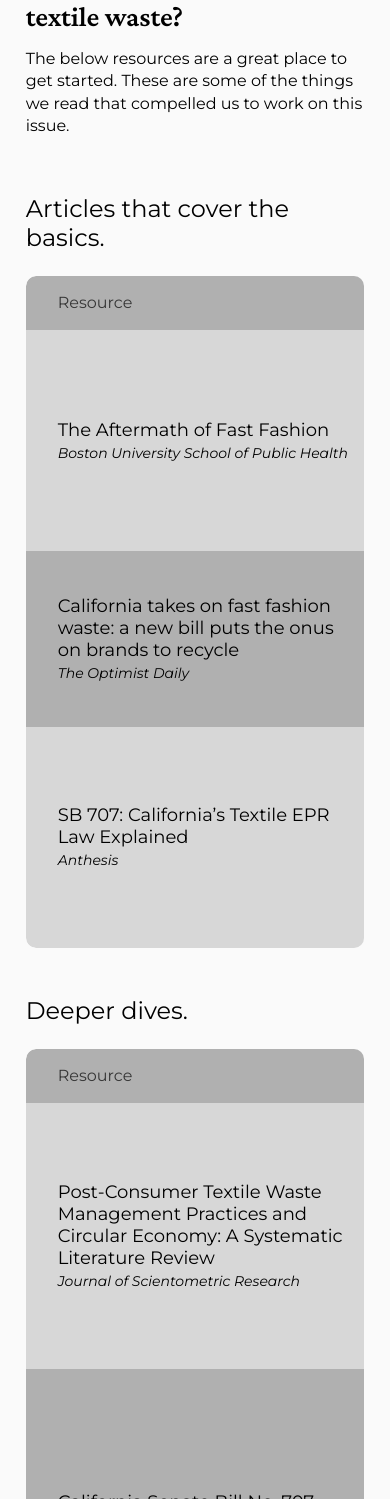
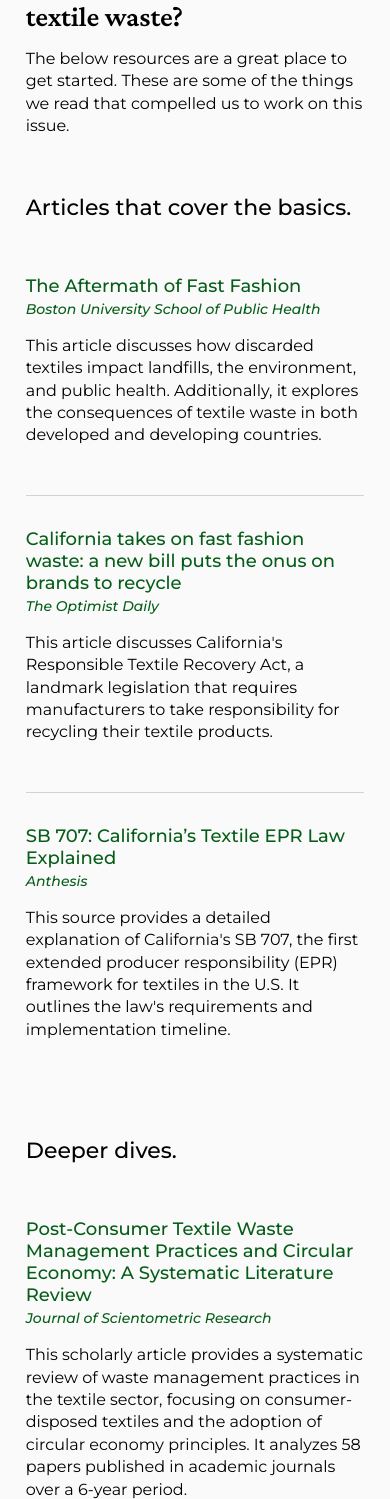
Before and after one commit to seanvanderaa/ekolinq, a Flask app: template templates/textile_waste.html in a window 390 px wide. Shown: the part 5001-6500 px from the top of the page. Run offline with Flask 3, Linux system fonts and the light colour scheme; the template is opened without the code that fills it, so the values that code supplies are empty; parts of the project's set-up code (start-up, migrations or seed data) failed here and were passed over; some libraries are stand-ins or nearby versions.

Commit message:
Changes to textile waste page. Refined UI.

```diff
--- a/static/css/styles.css
+++ b/static/css/styles.css
@@ -771,10 +771,14 @@ li {
         column-gap: 16px;
     }
 
+    .contact-info p {
+        line-height: 1em;
+    }
+
     #footer-socials {
         width: 100%;
         column-gap: 48px;
-        margin-top: 24px;
+        margin-top: 12px;
         justify-content: center;
     }
 
--- a/static/css/waste_styles.css
+++ b/static/css/waste_styles.css
@@ -119,19 +119,26 @@ main {
 }
 
 .resource-file {
-    padding: 1em 2em;
+    padding: 1em 0em;
     display: flex;
     flex-direction: row;
     align-items: center;
     justify-content: flex-start;
-    column-gap: 16px;
+    column-gap: 48px;
     color: black;
-    background-color: rgb(215, 215, 215);
+    border-top: 1px solid lightgrey;
+    background-color: transparent;
+}
+
+.resource-file:nth-child(2) {
+    border-top: none;
+    background-color: transparent;
 }
 
 .resource-link {
     text-decoration: none;
-    color: black;
+    color: #055d18;
+    font-weight: 500;
 }
 
 .resource-link:hover {
@@ -139,11 +146,17 @@ main {
 }
 
 .resource-file:nth-child(odd) {
-    background-color: rgb(176, 176, 176);
+    border-top: 1px solid lightgrey;
+    background-color: transparent;
 }
 
 .resource-file:last-child {
     border-radius: 0px 0px 10px 10px;
+}
+
+.info-h3 {
+  font-weight: 500;
+  font-size: 22px;
 }
 
 .resource-file h3 {
@@ -152,18 +165,17 @@ main {
 }
 
 #resource-file-header {
-    column-gap: 16px;
-    background-color: rgb(176, 176, 176);
+    column-gap: 48px;
+    background-color: transparent;
     color: rgb(55,55,55);
-    border-radius: 10px 10px 0px 0px;
     width: 100%;
-    padding: 0em 2em;
+    padding: 0em 0em;
     display: flex;
     flex-direction: row;
     align-items: center;
     justify-content: flex-start;
-    box-shadow: 0px 4px 10px 0px rgba(0, 0, 0, 0.1);
     box-sizing: border-box;
+    border-bottom: 1px solid lightgray;
 }
 
 #resource-file-header p {
@@ -381,16 +393,51 @@ main {
 
     #resource-files {
         box-sizing: border-box;
-        overflow-x: scroll;
+        overflow-x: none;
     }
 
     .resource-file {
-        width: 600px;
+      box-sizing: border-box;
+        width: 100%;
+        padding: 2em 0em;
+        flex-direction: column;
+        align-items: center;
+        justify-content: flex-start;
+        column-gap: 16px;
+        color: black;
+        background-color: rgb(215, 215, 215);
+    }
+
+    .resource-file:nth-child(2) {
+      border-radius: 10px 10px 0px 0px !important;
+    }
+
+    .resource-file h3 {
+      width: 100%;
+      font-weight: 500;
+    }
+
+
+    .resource-file {
+        border-top: 1px solid lightgrey;
+        background-color: transparent;
+    }
+    .resource-file:nth-child(odd) {
+        border-top: 1px solid lightgrey;
+        background-color: transparent;
+    }
+
+    .resource-file:nth-child(2) {
+        border-top: none;
+        background-color: transparent;
+    }
+
+    .resource-link {
+      color: #055d18 !important;
     }
 
     #resource-file-header {
-        width: 600px;
-        box-sizing: content-box;
+      display: none;
     }
 
     #request-form-input {
--- a/templates/textile_waste.html
+++ b/templates/textile_waste.html
@@ -73,7 +73,7 @@
       <p class="section-title">OTHER RESOURCES</p>
       <h2>Want to learn more about textile waste?</h2>
       <p class="resources-intro">The below resources are a great place to get started. These are some of the things we read that compelled us to work on this issue.</p>
-      <h3>Articles that cover the basics.</h3>
+      <h3 class="info-h3">Articles that cover the basics.</h3>
       <div id="resource-files">
         <div id="resource-file-header">
           <p class="flex-2">Resource</p>
@@ -92,7 +92,7 @@
           <p class="flex-2">This source provides a detailed explanation of California's SB 707, the first extended producer responsibility (EPR) framework for textiles in the U.S. It outlines the law's requirements and implementation timeline.</p>
         </div>
       </div>
-      <h3>Deeper dives.</h3>
+      <h3 class="info-h3">Deeper dives.</h3>
       <div id="resource-files">
         <div id="resource-file-header">
           <p class="flex-2">Resource</h3>
```
